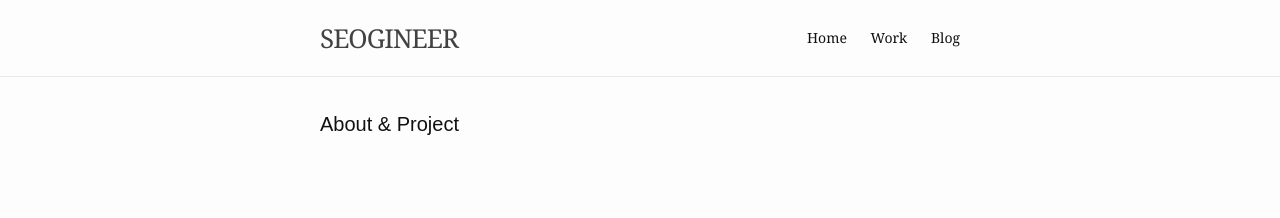
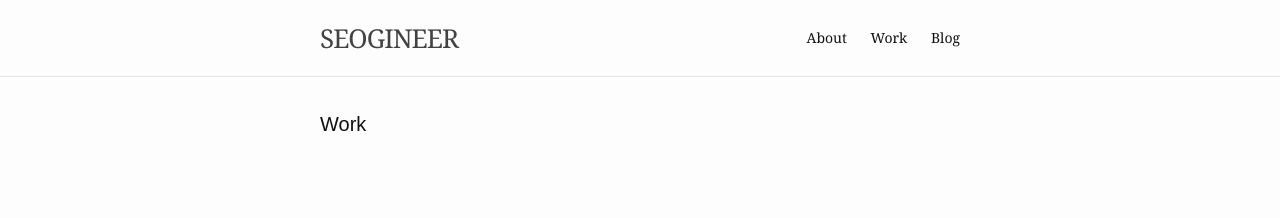
Before and after one commit to seogineer/seogineer.github.io, a Jekyll site: the page built from work.md, in a window 1280 px wide. Shown: the top 218 px of the page. Built offline with Jekyll 4.4.1, drawn with Linux system fonts in a browser that asks for light colours.

Commit message:
2020-11-28

```diff
--- a/_config.yml
+++ b/_config.yml
@@ -11,7 +11,7 @@
 
 header:
   pages:
-    - name: Home
+    - name: About
       slug: /
     - name: Work
     - name: Blog
--- a/work.md
+++ b/work.md
@@ -1,15 +1,15 @@
 ---
 layout: work
-title: About & Project
+title: Work
 slug: /work
 items:
   - title: My Interest 1
-    image:
+    # image:
       # src: /assets/img/work/water.png
       # alt: water
     description: Lorem ipsum dolor sit amet, consectetur adipiscing elit, sed do eiusmod tempor incididunt ut labore et dolore magna aliqua. Ut enim ad minim veniam, quis nostrud exercitation ullamco laboris nisi ut aliquip ex ea commodo consequat.
   - title: My Interest 2
-    image:
+    # image:
       # src: /assets/img/work/sand.png
       # alt: sand
     description: Lorem ipsum dolor sit amet, consectetur adipiscing elit, sed do eiusmod tempor incididunt ut labore et dolore magna aliqua. Ut enim ad minim veniam, quis nostrud exercitation ullamco laboris nisi ut aliquip ex ea commodo consequat. Duis aute irure dolor in reprehenderit in voluptate velit esse cillum dolore eu fugiat nulla pariatur.
```
